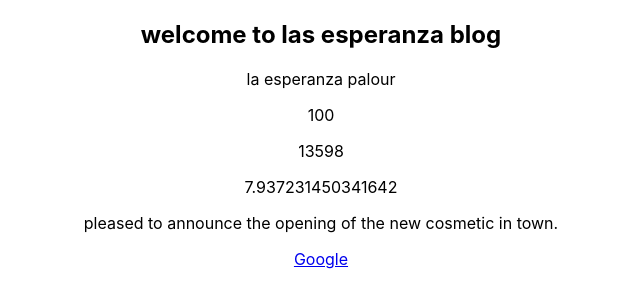
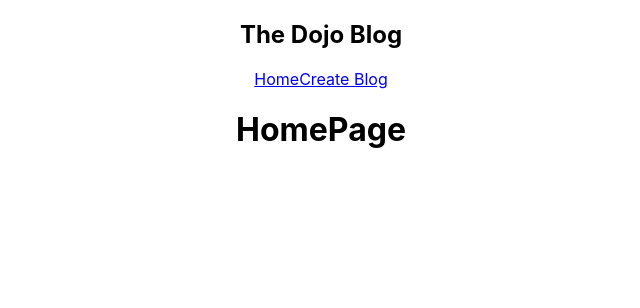
Before and after one commit to esperanzer/learnreact, a React (Create React App) app: page / in a window 1280 px wide. Shown: the top 308 px of the page, without its empty margins (319-959 px from the left). Built offline with nearby package versions, Linux system fonts and the light colour scheme.

Commit message:
created multiple component, import them into app root component and nested these multiple components

```diff
--- a/src/App.js
+++ b/src/App.js
@@ -1,24 +1,18 @@
 
 
 import './App.css';
-const head = "welcome to las esperanza blog";
-const title = "la esperanza palour";
-const likes = "100";
-const link ="http://espe.co.com";
+import Navbar from './Navbar';
+import Home from './Home';
+
+
 
 function App() {
   return (
 
     <div className="App">
+      <Navbar />
       <div className="content">
-      <h2>{head}</h2>
-      <p>{title}</p>
-      <p>{likes}</p>
-      <p>{[1,3,5,9,8]}</p>
-      <p>{Math.random() *10}</p>
-      <p> pleased to announce the opening of the new cosmetic in town.</p>
-      <a href={link}> Google</a>
-
+        <Home />
       </div>
     </div>
 
--- /dev/null
+++ b/src/Home.js
@@ -0,0 +1,10 @@
+const Home = () => {
+    return (
+        <div className="home">
+            <h1>HomePage </h1>
+
+        </div>
+      );
+}
+
+export default Home;
--- a/src/Navbar.js
+++ b/src/Navbar.js
@@ -1 +1,14 @@
-sfc
+const Navbar = () => {
+    return (
+        <nav className="navbar">
+            <h1> The Dojo Blog</h1>
+            <div className="links">
+                <a href="/">Home</a>
+                <a href="/create">Create Blog</a>
+            </div>
+
+        </nav>
+     );
+}
+
+export default Navbar;
```
